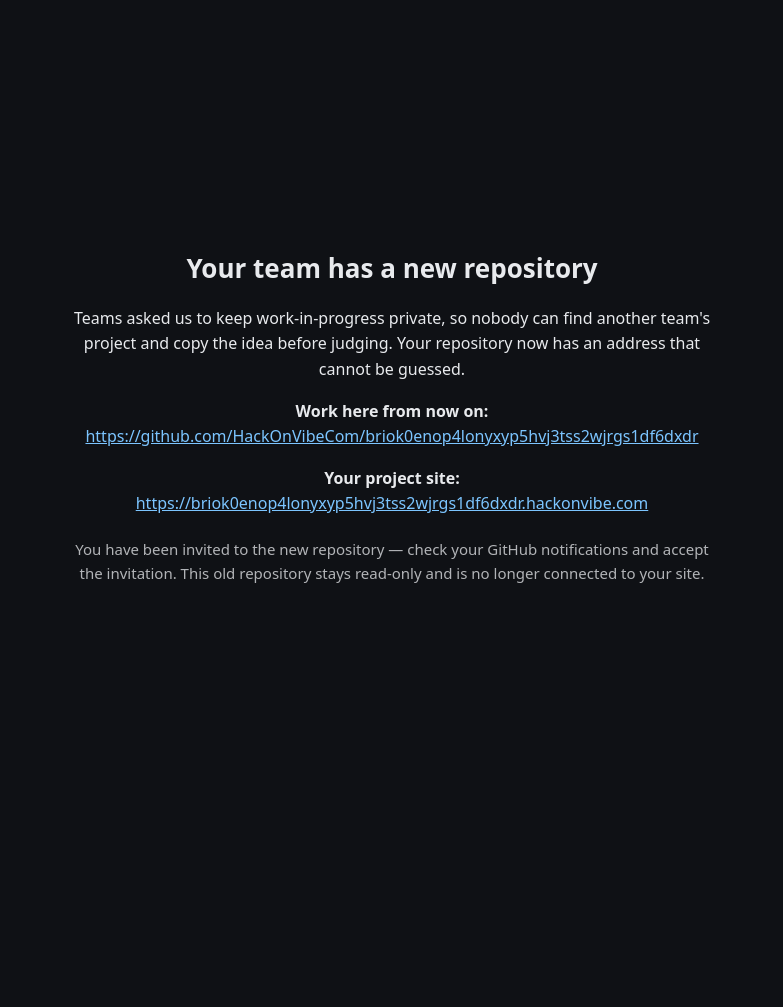
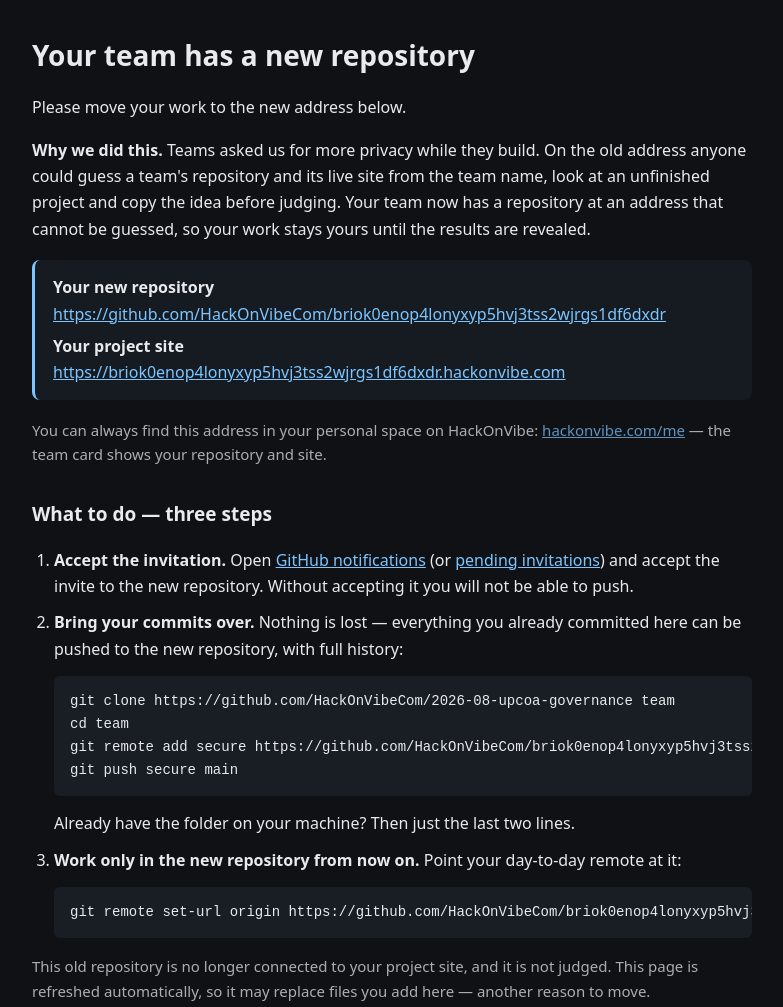
Before and after one commit to HackOnVibeCom/2026-08-upcoa-governance, a plain HTML site: page index.html in a window 1280 px wide. Shown: the whole page, without its empty margins (248-1031 px from the left). Before the commit the page ends 848 px from the top, so only its background shows below. Drawn offline with Linux system fonts and the light colour scheme.

Commit message:
notice: this team repository moved to a private address

```diff
--- a/index.html
+++ b/index.html
@@ -1,21 +1,54 @@
 <!doctype html>
 <html lang="en"><head><meta charset="utf-8" />
 <meta name="viewport" content="width=device-width, initial-scale=1" />
-<title>This team repository has moved</title>
+<title>Your team repository has moved — HackOnVibe</title>
 <style>
-  body { margin:0; min-height:100vh; display:grid; place-items:center; background:#0f1115; color:#e8eaed;
-         font:16px/1.6 system-ui,-apple-system,Segoe UI,Roboto,sans-serif; padding:24px; }
-  .card { max-width:640px; text-align:center; }
-  h1 { font-size:26px; margin:0 0 16px; }
+  body { margin:0; background:#0f1115; color:#e8eaed; padding:32px 20px;
+         font:16px/1.65 system-ui,-apple-system,Segoe UI,Roboto,sans-serif; }
+  .card { max-width:720px; margin:0 auto; }
+  h1 { font-size:28px; margin:0 0 8px; }
+  h2 { font-size:19px; margin:32px 0 10px; }
   a { color:#7cc5ff; word-break:break-all; }
-  .why { opacity:.75; font-size:15px; margin-top:20px; }
+  code, pre { background:#191d24; border-radius:6px; }
+  code { padding:2px 6px; font-size:14px; }
+  pre { padding:14px 16px; overflow-x:auto; font-size:14px; }
+  ol { padding-left:22px; } li { margin:10px 0; }
+  .box { background:#161a21; border-left:3px solid #7cc5ff; padding:14px 18px; border-radius:8px; margin:18px 0; }
+  .muted { opacity:.72; font-size:15px; }
 </style></head>
 <body><div class="card">
   <h1>Your team has a new repository</h1>
-  <p>Teams asked us to keep work-in-progress private, so nobody can find another team's project and copy
-     the idea before judging. Your repository now has an address that cannot be guessed.</p>
-  <p><strong>Work here from now on:</strong><br /><a href="https://github.com/HackOnVibeCom/briok0enop4lonyxyp5hvj3tss2wjrgs1df6dxdr">https://github.com/HackOnVibeCom/briok0enop4lonyxyp5hvj3tss2wjrgs1df6dxdr</a></p>
-  <p><strong>Your project site:</strong><br /><a href="https://briok0enop4lonyxyp5hvj3tss2wjrgs1df6dxdr.hackonvibe.com">https://briok0enop4lonyxyp5hvj3tss2wjrgs1df6dxdr.hackonvibe.com</a></p>
-  <p class="why">You have been invited to the new repository — check your GitHub notifications and accept
-     the invitation. This old repository stays read-only and is no longer connected to your site.</p>
+  <p>Please move your work to the new address below.</p>
+
+  <p><strong>Why we did this.</strong> Teams asked us for more privacy while they build. On the old address
+     anyone could guess a team's repository and its live site from the team name, look at an unfinished
+     project and copy the idea before judging. Your team now has a repository at an address that cannot be
+     guessed, so your work stays yours until the results are revealed.</p>
+
+  <div class="box">
+    <p style="margin:0 0 6px"><strong>Your new repository</strong><br /><a href="https://github.com/HackOnVibeCom/briok0enop4lonyxyp5hvj3tss2wjrgs1df6dxdr">https://github.com/HackOnVibeCom/briok0enop4lonyxyp5hvj3tss2wjrgs1df6dxdr</a></p>
+    <p style="margin:0"><strong>Your project site</strong><br /><a href="https://briok0enop4lonyxyp5hvj3tss2wjrgs1df6dxdr.hackonvibe.com">https://briok0enop4lonyxyp5hvj3tss2wjrgs1df6dxdr.hackonvibe.com</a></p>
+  </div>
+
+  <p class="muted">You can always find this address in your personal space on HackOnVibe:
+     <a href="https://hackonvibe.com/me">hackonvibe.com/me</a> — the team card shows your repository and site.</p>
+
+  <h2>What to do — three steps</h2>
+  <ol>
+    <li><strong>Accept the invitation.</strong> Open <a href="https://github.com/notifications">GitHub notifications</a>
+        (or <a href="https://github.com/settings/repositories">pending invitations</a>) and accept the invite to the
+        new repository. Without accepting it you will not be able to push.</li>
+    <li><strong>Bring your commits over.</strong> Nothing is lost — everything you already committed here can be
+        pushed to the new repository, with full history:
+      <pre>git clone https://github.com/HackOnVibeCom/2026-08-upcoa-governance team
+cd team
+git remote add secure https://github.com/HackOnVibeCom/briok0enop4lonyxyp5hvj3tss2wjrgs1df6dxdr
+git push secure main</pre>
+      Already have the folder on your machine? Then just the last two lines.</li>
+    <li><strong>Work only in the new repository from now on.</strong> Point your day-to-day remote at it:
+      <pre>git remote set-url origin https://github.com/HackOnVibeCom/briok0enop4lonyxyp5hvj3tss2wjrgs1df6dxdr</pre></li>
+  </ol>
+
+  <p class="muted">This old repository is no longer connected to your project site, and it is not judged.
+     This page is refreshed automatically, so it may replace files you add here — another reason to move.</p>
 </div></body></html>
```
